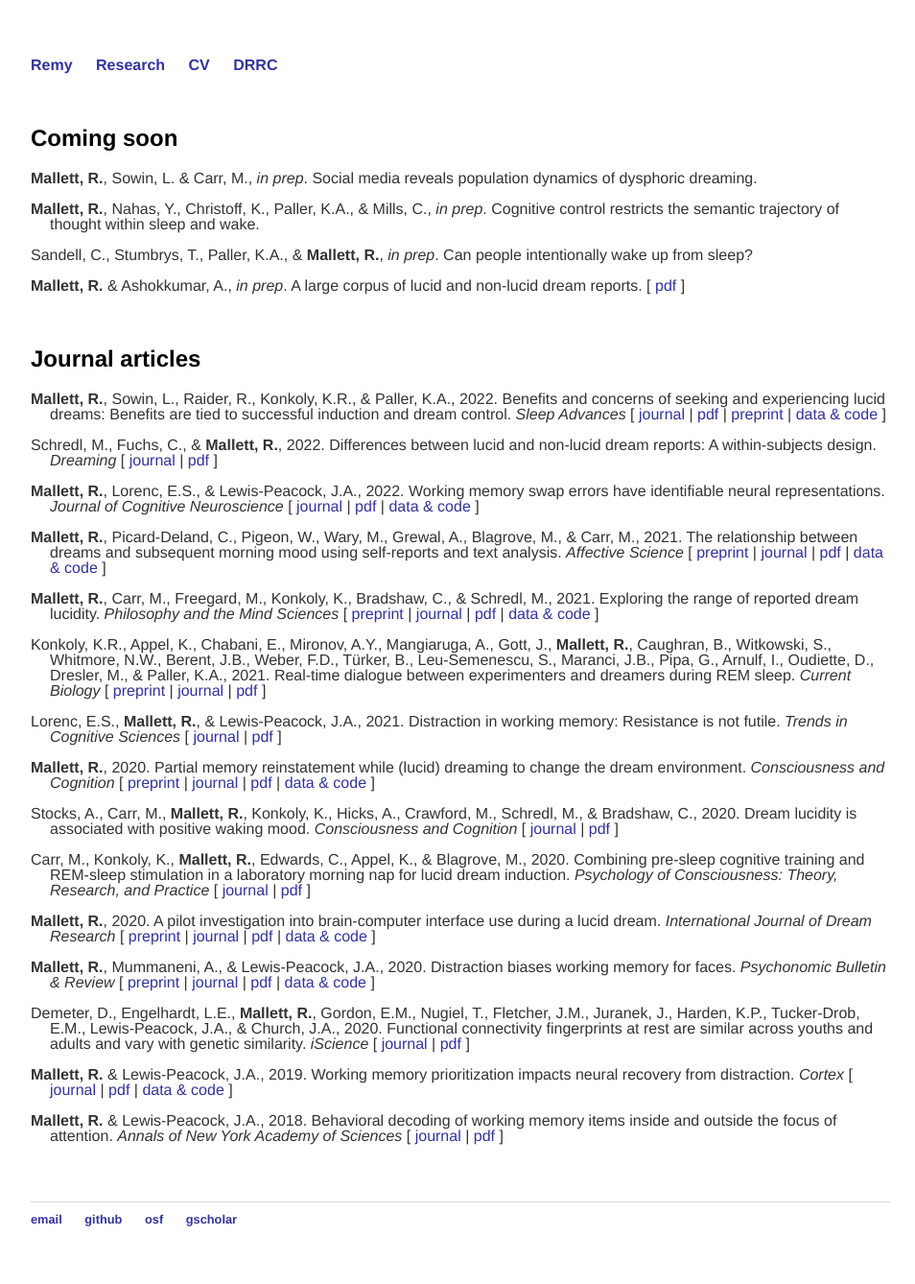
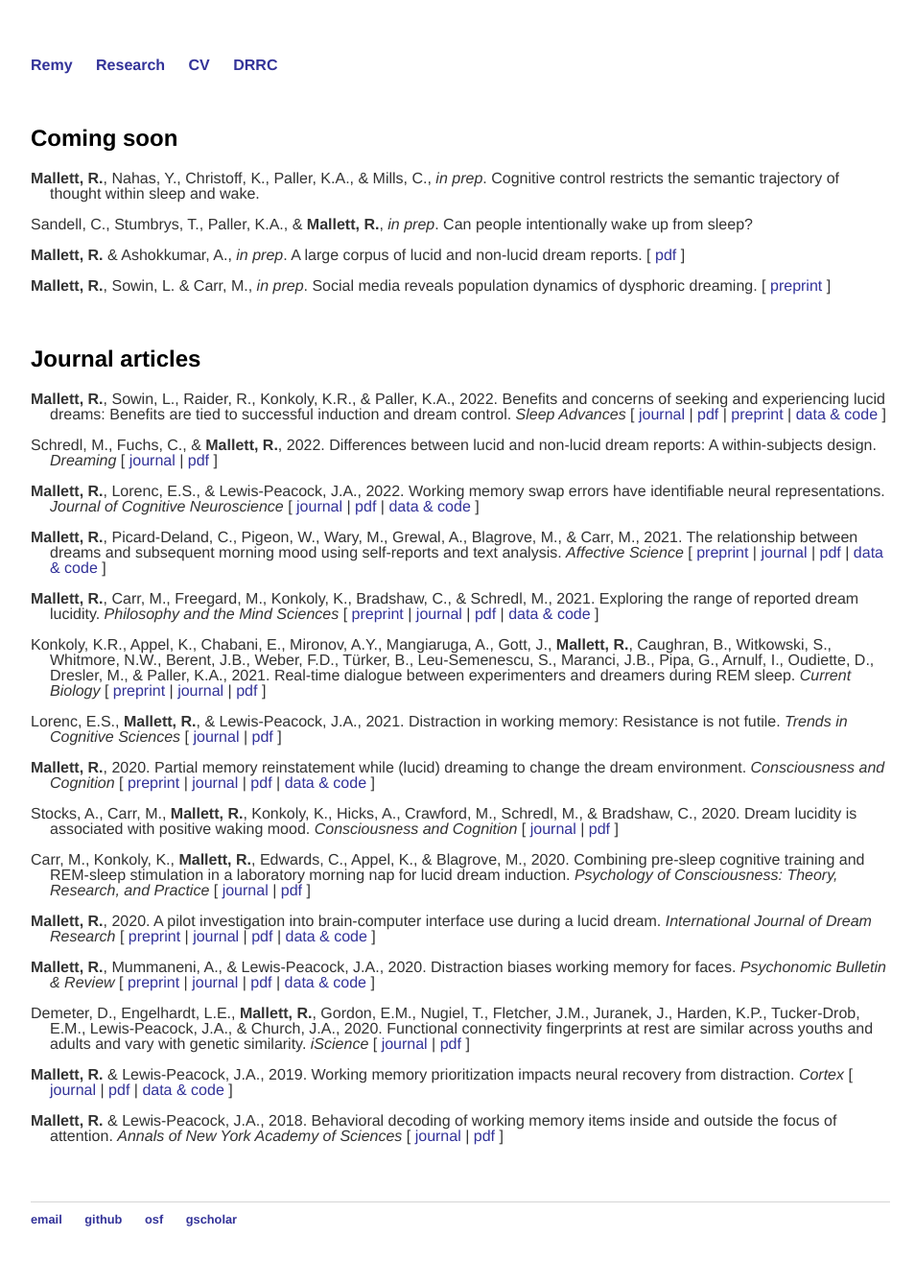
Before and after one commit to remrama/remrama.github.io, a Jekyll site: the page built from research/index.html, in a window 1280 px wide. Shown: the whole page at 96% size, without its empty margins (160-1114 px from the left). Built offline with Jekyll 4.4.1, drawn with Linux system fonts in a browser that asks for light colours; some of the changed lines change nothing that is shown.

Commit message:
Update index.html

```diff
--- a/research/index.html
+++ b/research/index.html
@@ -9,9 +9,6 @@
     <h2>Coming soon</h2>
 
     <p class="hanging">
-        <strong>Mallett, R.</strong>, Sowin, L. & Carr, M., <em>in prep</em>. Social media reveals population dynamics of dysphoric dreaming.
-    </p>
-    <p class="hanging">
         <strong>Mallett, R.</strong>, Nahas, Y., Christoff, K., Paller, K.A., & Mills, C., <em>in prep</em>. Cognitive control restricts the semantic trajectory of thought within sleep and wake.
     </p>
     <p class="hanging">
@@ -19,6 +16,9 @@
     </p>
     <p class="hanging">
         <strong>Mallett, R.</strong> & Ashokkumar, A., <em>in prep</em>. A large corpus of lucid and non-lucid dream reports. [ <a href="https://drive.google.com/file/d/1e9OZME_hAf2SA8b44tTBA4he7Xlq716o/view?usp=sharing">pdf</a> ]
+    </p>
+    <p class="hanging">
+        <strong>Mallett, R.</strong>, Sowin, L. & Carr, M., <em>in prep</em>. Social media reveals population dynamics of dysphoric dreaming. [ <a href="https://doi.org/10.31234/osf.io/zq4ka">preprint</a> ]
     </p>
 
     <br>
```
